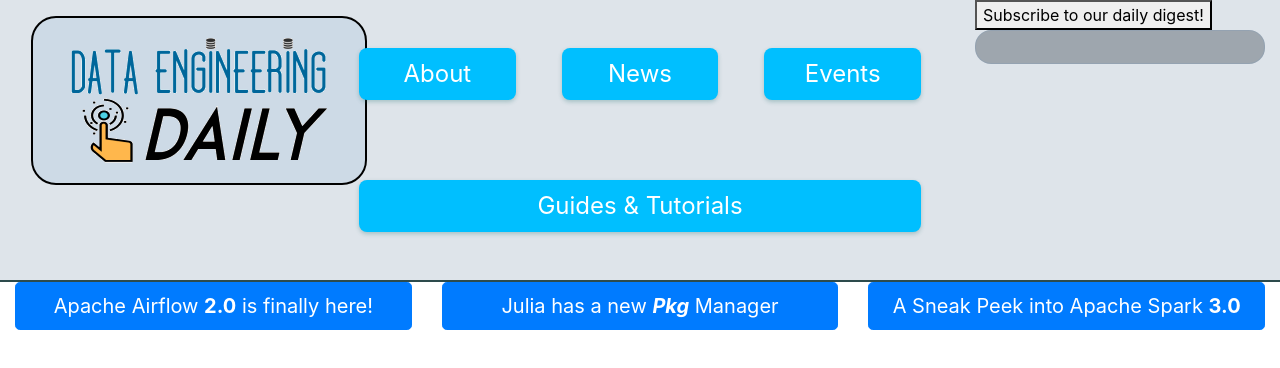
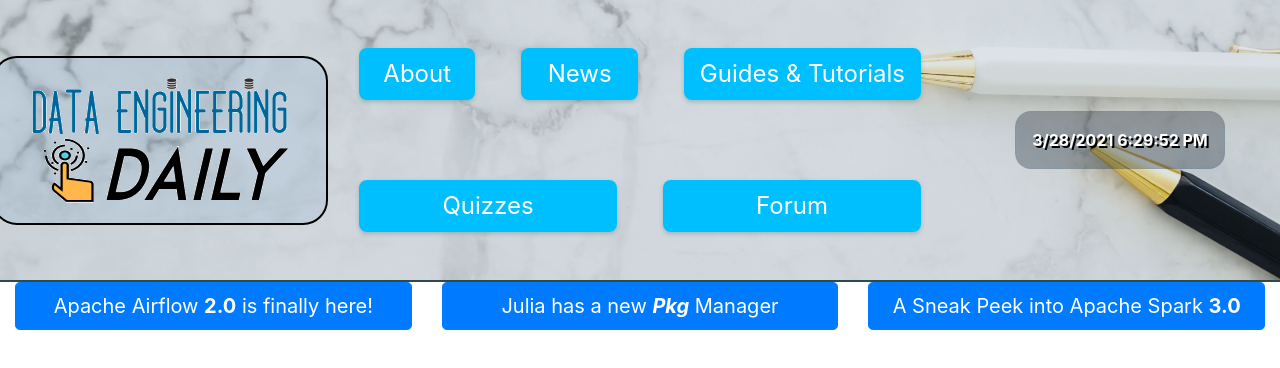
Before and after one commit to hadarsharon/DataEngineeringDaily, a plain HTML site: page news.html in a window 1280 px wide. Drawn offline with nearby package versions, Linux system fonts and the light colour scheme.

Commit message:
more WIP

```diff
--- a/js/main.js
+++ b/js/main.js
@@ -8,4 +8,33 @@
     setTimeout(getDateTime, 1000);
 }
 
+let templateObjects = [
+    {
+        template: '#navbar-buttons-handlebars-template',
+        context: {
+            "buttons": [
+                {"text": "About", "button-link": "about.html"},
+                {"text": "News", "button-link": "news.html"},
+                {"text": "Guides & Tutorials", "button-link": "guides.html"},
+                {"text": "Quizzes", "button-link": "quizzes.html"},
+                {"text": "Forum", "button-link": "#"}
+            ]
+        },
+        target: '#navbar-buttons'
+    }
+]
+
+let template;
+let templateScript;
+let context;
+let html;
+
+for (const templateObject of templateObjects) {
+    template = $(templateObject.template).html();
+    templateScript = Handlebars.compile(template);
+    context = templateObject.context
+    html = templateScript(context);
+    $(templateObject.target).append(html);
+}
+
 getDateTime();
--- /dev/null
+++ b/js/news.js
@@ -0,0 +1,171 @@
+let templateObjectsNews = [
+    {
+        template: '#news-buttons-handlebars-template',
+        context: {
+            "newsButtons": [
+                {
+                    "button-id": "apache-airflow-news-button",
+                    "target-modal": "#apache-airflow-modal",
+                    "button-text": "Apache Airflow <b>2.0</b> is finally here!"
+                },
+                {
+                    "button-id": "julia-pkg-news-button",
+                    "target-modal": "#julia-pkg-modal",
+                    "button-text": "Julia has a new <b><i>Pkg</i></b> Manager"
+                },
+                {
+                    "button-id": "apache-spark-news-button",
+                    "target-modal": "#apache-spark-modal",
+                    "button-text": "A Sneak Peek into Apache Spark <b>3.0</b>"
+                },
+            ]
+        },
+        target: '#news-buttons'
+    },
+    {
+        template: '#modals-handlebars-template',
+        context: {
+            "modals": [
+                {
+                    "modal-id": "apache-airflow-modal",
+                    "modal-title": "Apache Airflow <b>2.0</b> is finally here!",
+                    "modal-content":
+                        `
+                        <article>
+                            <p>
+                                <b>The wait is over</b> - Apache Airflow 2.0 is officially here, and we bring you the
+                                latest on the new features & capabilities that ship with it.
+                            </p>
+                            <p>
+                                The full changelog is about 3,000 lines long (already excluding everything backported to
+                                1.10), so for now we shall simply share some of the major features in 2.0.0 compared to
+                                1.10.14:
+                            </p>
+                            <ol>
+                                <li>
+                                    <h6>A new way of writing dags: the TaskFlow API</h6>
+                                </li>
+                                <li>
+                                    <h6>Fully specified REST API</h6>
+                                </li>
+                                <li>
+                                    <h6>Massive Scheduler performance improvements</h6>
+                                </li>
+                                <li>
+                                    <h6>Scheduler is now HA compatible</h6>
+                                </li>
+                                <li>
+                                    <h6>Task Groups</h6>
+                                </li>
+                                <li>
+                                    <h6>Refreshed UI</h6>
+                                </li>
+                                <li>
+                                    <h6>Smart Sensors for reduced load from sensors</h6>
+                                </li>
+                                <li>
+                                    <h6>Simplified KubernetesExecutor</h6>
+                                </li>
+                            </ol>
+                            <p>
+                                For more information, please watch the following video, which explains the
+                                aforementioned changes in greater detail:
+                            </p>
+                        </article>
+                        <div class="video-container">
+                            <iframe class="video"
+                                    src="https://www.youtube.com/embed/znowFIBK1lk"
+                                    title="YouTube video player"
+                                    frameborder="0"
+                                    allow="accelerometer; autoplay; clipboard-write; encrypted-media; gyroscope; picture-in-picture"
+                                    allowfullscreen>
+                            </iframe>
+                        </div>
+                        `
+                },
+                {
+                    "modal-id": "julia-pkg-modal",
+                    "modal-title": "Julia has a new <b><i>Pkg</i></b> Manager",
+                    "modal-content":
+                        `
+                        <article>
+                            <p>
+                                Pkg is a complete rewrite of Julia's old package manager[1] and was released together
+                                with Julia v1.0. Unlike traditional package managers, which install and manage a single
+                                global set of packages, Pkg is designed around “environments”: independent sets of
+                                packages that can be local to an individual project or shared and selected by name.
+                                The exact set of packages and versions in an environment is captured in a manifest file
+                                which can be checked into a project repository and tracked in version control,
+                                significantly improving reproducibility of projects.
+                                If you’ve ever tried to run code you haven’t used in a while only to find that you can’t
+                                get anything to work because you’ve updated or uninstalled some of the packages your
+                                project was using, you’ll understand the motivation for this approach.
+                                In Pkg, since each project maintains its own independent set of package versions, you’ll
+                                never have this problem again. Moreover, if you check out a project on a new system, you
+                                can simply materialize the environment described by its manifest file and immediately be
+                                up and running with a known-good set of dependencies.
+                            </p>
+                            <p>
+                                Since environments are managed and updated independently from each other, “dependency
+                                hell” is significantly alleviated in Pkg.
+                                If you want to use the latest and greatest version of some package in a new project but
+                                you’re stuck on an older version in a different project, that’s no problem – since they
+                                have separate environments they can just use different versions, which are both
+                                installed at the same time in different locations on your system.
+                                The location of each package version is canonical, so when environments use the same
+                                versions of packages, they can share installations, avoiding unnecessary duplication of
+                                the package. Old package versions that are no longer used by any environments are
+                                periodically “garbage collected” by the package manager.
+                            </p>
+                            <p>
+                                Pkg’s approach to local environments may be familiar to people who have used Python’s
+                                virtualenv or Ruby’s bundler. In Julia, instead of hacking the language’s code loading
+                                mechanisms to support environments, we have the benefit that Julia natively understands
+                                them. In addition, Julia environments are “stackable”: you can overlay one environment
+                                with another and thereby have access to additional packages outside of the primary
+                                environment.
+                                This makes it easy to work on a project, which provides the primary environment, while
+                                still having access from the REPL to all your usual dev tools like profilers, debuggers,
+                                and so on, just by having an environment including these dev tools later in the load path.
+                            </p>
+                            <p>
+                                Last but not least, Pkg is designed to support federated package registries. This means
+                                that it allows multiple registries managed by different parties to interact seamlessly.
+                                In particular, this includes private registries which can live behind corporate firewalls.
+                                You can install and update your own packages from a private registry with exactly the same
+                                tools and workflows that you use to install and manage official Julia packages. If you
+                                urgently need to apply a hotfix for a public package that’s critical to your company’s product,
+                                you can tag a private version of it in your company’s internal registry and get a fix to
+                                your developers and ops teams quickly and easily without having to wait for an upstream patch
+                                to be accepted and published. Once an official fix is published, however, you can just
+                                upgrade your dependencies and you'll be back on an official release again.
+                            </p>
+                        </article>
+                        <div class="video-container">
+                            <iframe class="video"
+                                    src="https://www.youtube.com/embed/76KL8aSz0Sg"
+                                    title="YouTube video player" frameborder="0"
+                                    allow="accelerometer; autoplay; clipboard-write; encrypted-media; gyroscope; picture-in-picture"
+                                    allowfullscreen>
+                            </iframe>
+                        </div>
+                        `
+                }
+            ]
+        },
+        target: '#modals'
+    },
+]
+
+let templateNews;
+let templateScriptNews;
+let contextNews;
+let htmlNews;
+
+for (const templateObject of templateObjectsNews) {
+    templateNews = $(templateObject.template).html();
+    templateScriptNews = Handlebars.compile(templateNews);
+    contextNews = templateObject.context
+    htmlNews = templateScriptNews(contextNews);
+    $(templateObject.target).append(htmlNews);
+}
--- a/news.html
+++ b/news.html
@@ -24,57 +24,53 @@
     <script src="https://cdn.jsdelivr.net/npm/handlebars@latest/dist/handlebars.js"></script>
 </head>
 <body>
-<div id="top-placeholder">
-    <!-- Placeholder div to be populated with HTML from top.html
-    (top of the page i.e. navigation bar and extras, is the same for all pages, therefore no reason to copy & paste it)
-    <script>
-        $(function () {
-            $("#top-placeholder").load("templates/top.html");
-        });
-    </script>
-    -->
-    <div id="top" class="container-fluid no-padding">
+
+<section id="top" class="container-fluid no-padding" style="background-image: url('img/background-cropped.jpg');">
     <div class="row top-section">
         <!-- Data Engineering Daily Logo Box -->
-            <div class="col-3">
+        <div class="col-3 d-flex align-items-center justify-content-center">
             <a href="index.html">
                 <img id="data-engineering-daily-logo" src="img/logo.png"
                      alt="The Data Engineering Daily Website Logo">
             </a>
         </div>
         <!-- Navigation Bar -->
-            <div class="col-6">
+        <div class="col-6 d-flex align-items-center justify-content-center">
             <nav class="navbar navbar-expand-lg navbar-light">
-                    <div class="row">
+                <div id="navbar-buttons" class="row">
+                    <script id="navbar-buttons-handlebars-template" type="text/x-handlebars-template">
+                        {{#each buttons}}
                         <div class="col nav-button-div">
-                            <a class="nav-link nav-button" href="about.html"><span>About </span></a>
+                            <a class="nav-link nav-button" href="{{button-link}}"><span>{{text}} </span></a>
                         </div>
-                        <div class="col nav-button-div">
-                            <a class="nav-link nav-button" href="news.html"><span>News </span></a>
-                        </div>
-                        <div class="col nav-button-div">
-                            <a class="nav-link nav-button" href="events.html"><span>Events </span></a>
-                        </div>
-                        <div class="col nav-button-div">
-                            <a class="nav-link nav-button" href="guides.html"><span>Guides & Tutorials </span></a>
-                        </div>
+                        {{/each}}
+                    </script>
                 </div>
             </nav>
         </div>
         <!-- Subscription, Time and Search -->
-            <div class="col-3">
-                <button>Subscribe to our daily digest!</button>
+        <div class="col-3 d-flex align-items-center justify-content-center">
             <div id="date-and-time-div" class="current-date-and-time">
-                    <b><span id="current-date"></span></b>
+                <span id="current-date"></span>
                 <span id="current-time"></span>
             </div>
         </div>
     </div>
+</section>
+
+<section class="container-fluid no-padding">
+    <div id="news-buttons" class="row">
+        <script id="news-buttons-handlebars-template" type="text/x-handlebars-template">
+            {{#each newsButtons}}
+            <div class="col-4 d-flex align-items-center justify-content-center">
+                <button id="{{button-id}}" type="button" class="btn btn-primary btn-lg btn-block"
+                        data-toggle="modal" data-target="#{{target-modal}}">
+                    {{{button-text}}}
+                </button>
             </div>
-</div>
-
-<div class="container-fluid no-padding">
-    <div class="row">
+            {{/each}}
+        </script>
+        <!--
         <div class="col-4 d-flex align-items-center justify-content-center">
             <button id="apache-airflow-news-button" type="button" class="btn btn-primary btn-lg btn-block"
                     data-toggle="modal" data-target="#apache-airflow-modal">
@@ -93,8 +89,32 @@
                 A Sneak Peek into Apache Spark <b>3.0</b>
             </button>
         </div>
+        -->
     </div>
 
+    <div id="modals">
+        <script id="modals-handlebars-template" type="text/x-handlebars-template">
+            {{#each modals}}
+            <div class="modal fade" id="{{modal-id}}">
+                <div class="modal-dialog modal-xl modal-dialog-centered modal-dialog-scrollable">
+                    <div class="modal-content">
+                        <div class="modal-header">
+                            <h4 class="modal-title">{{{modal-title}}}</h4>
+                            <button type="button" class="close" data-dismiss="modal">&times;</button>
+                        </div>
+                        <div class="modal-body">
+                            <article>
+                                {{{modal-content}}}
+                            </article>
+                        </div>
+                        <div class="modal-footer">
+                            <button type="button" class="btn btn-danger" data-dismiss="modal">Close</button>
+                        </div>
+                    </div>
+                </div>
+            </div>
+            {{/each}}
+        </script>
         <div class="modal fade" id="apache-airflow-modal">
             <div class="modal-dialog modal-xl modal-dialog-centered modal-dialog-scrollable">
                 <div class="modal-content">
@@ -291,5 +311,10 @@
             </div>
         </div>
     </div>
+</section>
+<script src="js/vendor/modernizr-3.11.2.min.js"></script>
+<script src="js/plugins.js"></script>
+<script src="js/main.js"></script>
+<script src="js/news.js"></script>
 </body>
 </html>
```
Also changed, not shown: about.html (+1 -1 lines), index.html (+2 -2 lines), js/index.js (+14 -26 lines), templates/top.html (deleted, +0 -37 lines). Lines whose indentation alone changed are shown as unchanged.
